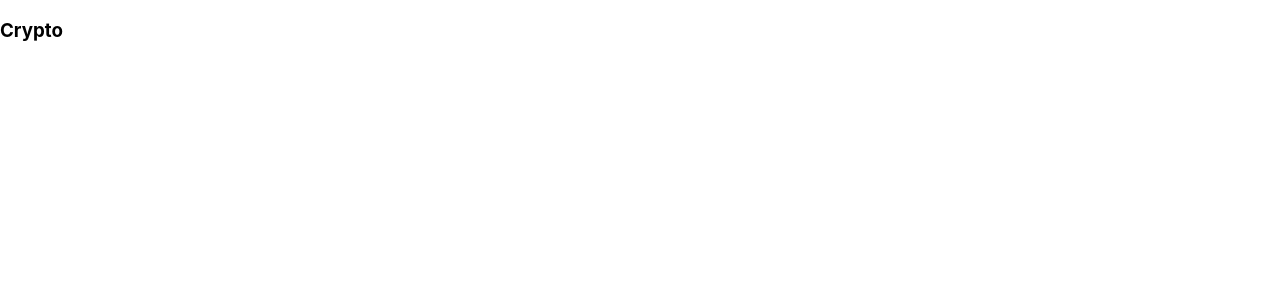
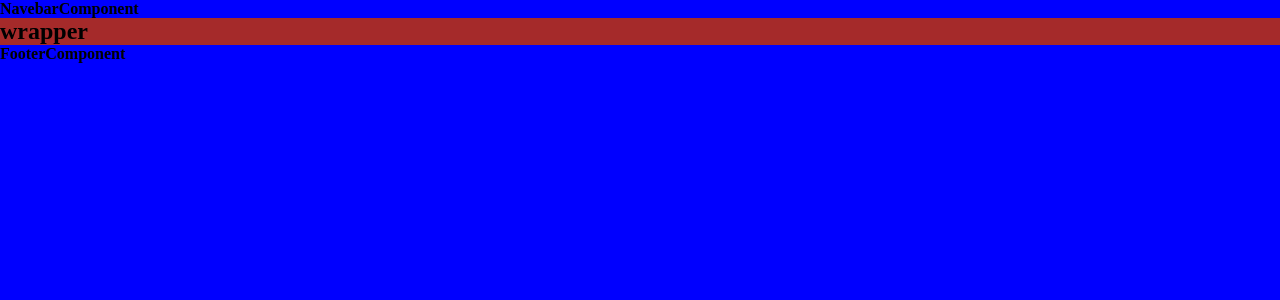
Before and after one commit to mortezaeghbaliofcl/crypto-tracking, a React (Create React App) app: page / in a window 1280 px wide. Shown: the top 300 px of the page. Built offline with nearby package versions, Linux system fonts and the light colour scheme.

Commit message:
implement base structure

```diff
--- a/src/App.jsx
+++ b/src/App.jsx
@@ -1,9 +1,24 @@
+import FooterComponent from "./components/ui/Footer.component";
+import NavbarComponent from "./components/ui/Navbar.component";
 
 
 function App() {
   return (
-    <div className="App">
-      <h3>Crypto</h3>
+    <div>
+
+      {/* Navbar */}
+      <NavbarComponent/>
+
+
+      {/* wrapper*/}
+      <div className="wrapper">
+        <h2>wrapper</h2>
+      </div>
+
+
+      {/* Footer */}
+      <FooterComponent/>
+
     </div>
   );
 }
--- /dev/null
+++ b/src/components/ui/Footer.component.jsx
@@ -0,0 +1,11 @@
+import React from 'react'
+
+const FooterComponent = () => {
+  return (
+    <div>
+      <h4>FooterComponent</h4>
+    </div>
+  )
+}
+
+export default FooterComponent
--- /dev/null
+++ b/src/components/ui/Navbar.component.jsx
@@ -0,0 +1,13 @@
+import React from 'react'
+
+const NavbarComponent = () => {
+  return (
+    <div>
+
+        <h4>NavebarComponent</h4>
+
+    </div>
+  )
+}
+
+export default NavbarComponent
--- a/src/index.css
+++ b/src/index.css
@@ -1,13 +1,16 @@
-body {
+* {
+  padding: 0;
   margin: 0;
-  font-family: -apple-system, BlinkMacSystemFont, 'Segoe UI', 'Roboto', 'Oxygen',
-    'Ubuntu', 'Cantarell', 'Fira Sans', 'Droid Sans', 'Helvetica Neue',
-    sans-serif;
-  -webkit-font-smoothing: antialiased;
-  -moz-osx-font-smoothing: grayscale;
+  box-sizing: unset ;
 }
 
-code {
-  font-family: source-code-pro, Menlo, Monaco, Consolas, 'Courier New',
-    monospace;
+body {
+
+  background-color: blue;
+
 }
+
+.wrapper {
+
+  background-color: brown;
+}
```
